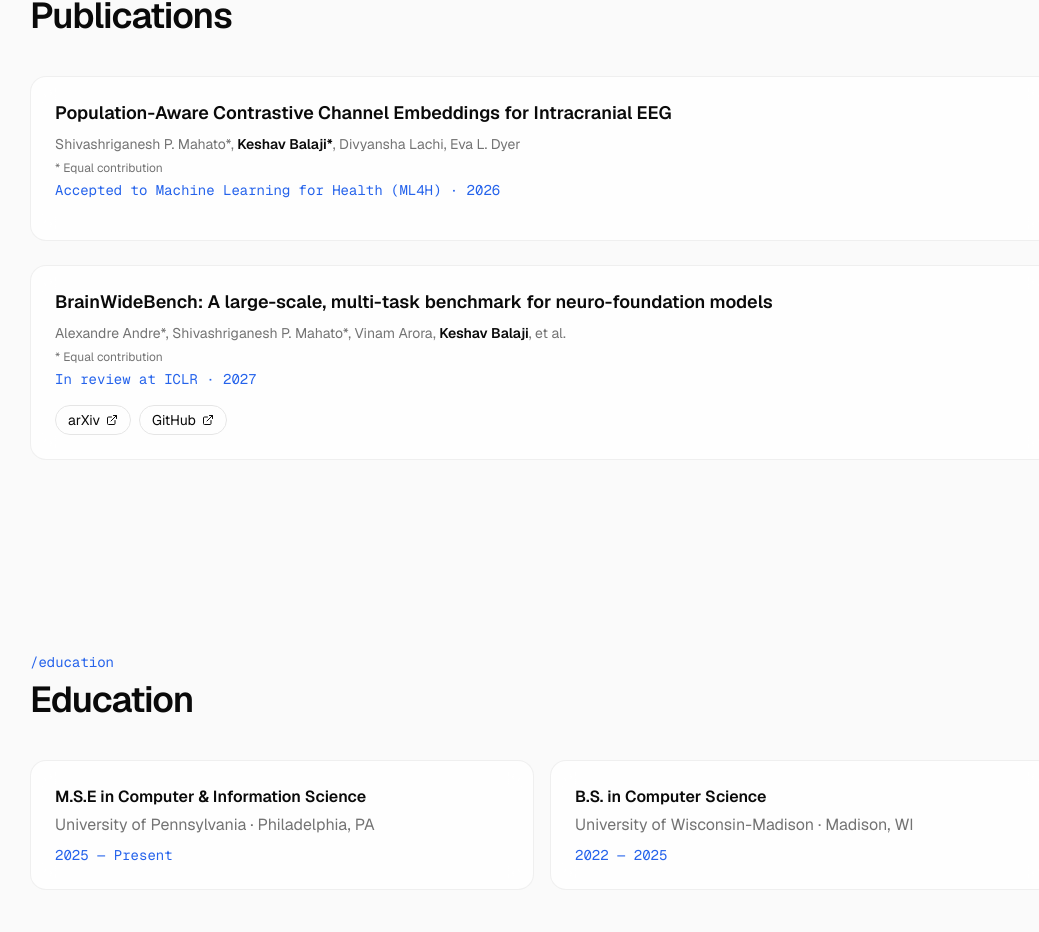
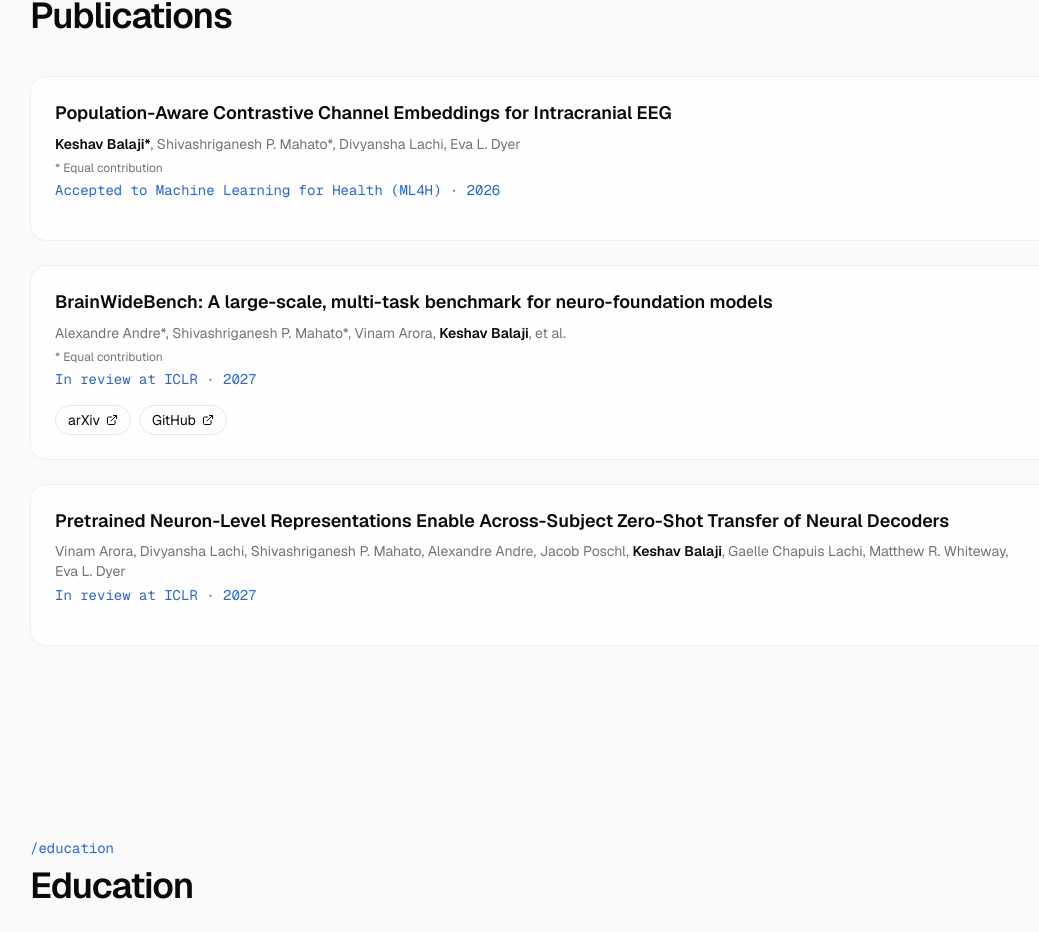
Before and after one commit to KeshavBalaji/personal-site, a Next.js app: page / in a window 1280 px wide. Shown: the part 1031-1963 px from the top of the page, without its empty margins (98-1137 px from the left). Built offline with nearby package versions, Linux system fonts and the light colour scheme.

Commit message:
adding ZEN to list of publications

```diff
--- a/src/content/site.ts
+++ b/src/content/site.ts
@@ -65,7 +65,7 @@ export const site = {
       title:
         "Population-Aware Contrastive Channel Embeddings for Intracranial EEG",
       authors:
-        "Shivashriganesh P. Mahato*, Keshav Balaji*, Divyansha Lachi, Eva L. Dyer",
+        "Keshav Balaji*, Shivashriganesh P. Mahato*, Divyansha Lachi, Eva L. Dyer",
       venue: "Accepted to Machine Learning for Health (ML4H)",
       year: 2026,
     },
@@ -78,6 +78,14 @@ export const site = {
       year: 2027,
       arxiv: "https://arxiv.org/abs/2609.22064",
       github: "https://github.com/neuro-galaxy/ibl-brain-wide-bench",
+    },
+    {
+      title:
+        "Pretrained Neuron-Level Representations Enable Across-Subject Zero-Shot Transfer of Neural Decoders",
+      authors:
+        "Vinam Arora, Divyansha Lachi, Shivashriganesh P. Mahato, Alexandre Andre, Jacob Poschl, Keshav Balaji, Gaelle Chapuis Lachi, Matthew R. Whiteway, Eva L. Dyer",
+      venue: "In review at ICLR",
+      year: 2027,
     },
   ] as Publication[],
 
```
